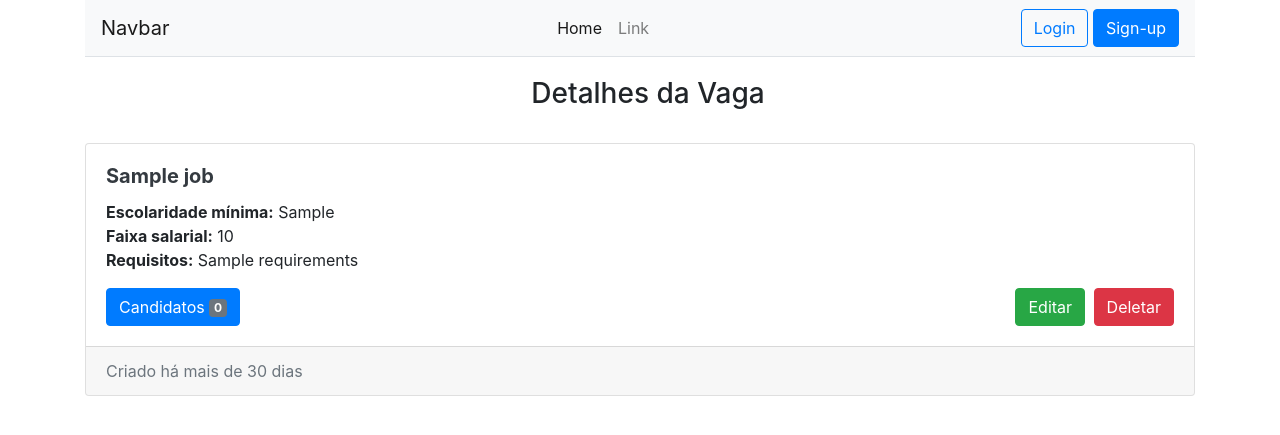
After one commit to hiagop22/Desafio_Recruitment, a Django app: template recruiters/templates/recruiters/view_job.html in a window 1280 px wide. The commit adds this page. Shown: the top 435 px of the page. Run offline with Django 3.2, Linux system fonts and the light colour scheme; the template is opened without the code that fills it: most values are stand-ins (such as "Sample title", 1, 10 or a date in 2020); data that the repository does not hold is empty; some libraries are stand-ins or nearby versions.

Commit message:
Inseridaa opção do aplicador deletar uma vaga com a confirmação de se deseja mesmo deletar

```diff
--- /dev/null
+++ b/recruiters/templates/recruiters/buttons.html
@@ -0,0 +1,4 @@
+<div class="float-right">
+    <a href="{% url 'recruiters:update_job' job.id %}"><button class="btn btn-success mr-1">Editar</button></a>
+    <a href="{% url 'recruiters:delete_job' job.id %}" class="delete-btn"><button class="btn btn-danger">Deletar</button></a>
+</div>
--- /dev/null
+++ b/recruiters/templates/recruiters/view_job.html
@@ -0,0 +1,38 @@
+{% extends 'base.html' %}
+
+{% load static %}
+{% load humanize %}
+
+{% load custom_tags %}
+
+{% block title %}Detalhes da Vaga{% endblock %}
+
+{% block header %}Detalhes da Vaga{% endblock %}
+
+{% block content %}
+
+<div class="card mb-3">
+    <div class="card-body">
+      <a href="#" id="add-link" class="text-dark"><h5 class="card-title"><b>{{job.title}}</b></h5></a>
+      <p class="card-text">
+        <b>Escolaridade mínima:</b> {{job.get_compulsory_school_display}}<br>
+        <b>Faixa salarial:</b> {{job.get_salary_range_display}} <br>
+        <b>Requisitos:</b> {{job.requirements}}
+      </p>
+
+      <a href="#" class="btn btn-primary">Candidatos
+        <span class="badge bg-secondary">{% count_applicants job.title %}</span>
+      </a>
+      {% include 'recruiters/buttons.html' %}
+    </div>
+    <div class="card-footer text-muted">
+        {% if not job.created_more_than_limit_days %}
+            Criado há {{job.created_at|naturaltime}}
+        {% else %}
+            Criado há mais de 30 dias
+        {% endif%}
+    </div>
+  </div>
+
+
+{% endblock %}
--- a/recruiters/urls.py
+++ b/recruiters/urls.py
@@ -1,3 +1,4 @@
+from os import name
 from django.contrib import admin
 from django.urls import path
 
@@ -9,5 +10,8 @@ urlpatterns = [
     path('', views.home, name='home'),
     path('new_job/', views.new_job, name='new_job'),
     path('list_jobs/', views.list_jobs, name='list_jobs'),
+    path('view_job/<int:id>/', views.view_job, name='view_job'),
+    path('update_job/<int:id>/', views.update_job, name='update_job'),
+    path('delete_job/<int:id>/', views.delete_job, name='delete_job'),
 
 ]
--- /dev/null
+++ b/static/js/scripts.js
@@ -0,0 +1,18 @@
+$( document ).ready(function() {
+
+    var deleteBtn = $('.delete-btn');
+
+    $(deleteBtn).on('click', function(e) {
+
+        e.preventDefault();
+
+        var delLink = $(this).attr('href');
+        var result = confirm('Quer deletar esta tarefa?');
+
+        if(result) {
+            window.location.href = delLink;
+        }
+
+    });
+
+});
--- a/templates/base.html
+++ b/templates/base.html
@@ -73,6 +73,6 @@
     <script src="https://code.jquery.com/jquery-3.4.1.slim.min.js" integrity="sha384-J6qa4849blE2+poT4WnyKhv5vZF5SrPo0iEjwBvKU7imGFAV0wwj1yYfoRSJoZ+n" crossorigin="anonymous"></script>
     <script src="https://cdn.jsdelivr.net/npm/popper.js@1.16.0/dist/umd/popper.min.js" integrity="sha384-Q6E9RHvbIyZFJoft+2mJbHaEWldlvI9IOYy5n3zV9zzTtmI3UksdQRVvoxMfooAo" crossorigin="anonymous"></script>
     <script src="https://stackpath.bootstrapcdn.com/bootstrap/4.4.1/js/bootstrap.min.js" integrity="sha384-wfSDF2E50Y2D1uUdj0O3uMBJnjuUD4Ih7YwaYd1iqfktj0Uod8GCExl3Og8ifwB6" crossorigin="anonymous"></script>
-
+    <script src="{% static 'js/scripts.js' %}"></script>
 </body>
 </html>
```
Also changed, not shown: recruiters/templates/recruiters/list_jobs.html (+2 -13 lines), recruiters/templates/recruiters/update_job.html (added, +20 -0 lines), recruiters/views.py (+25 -0 lines).
